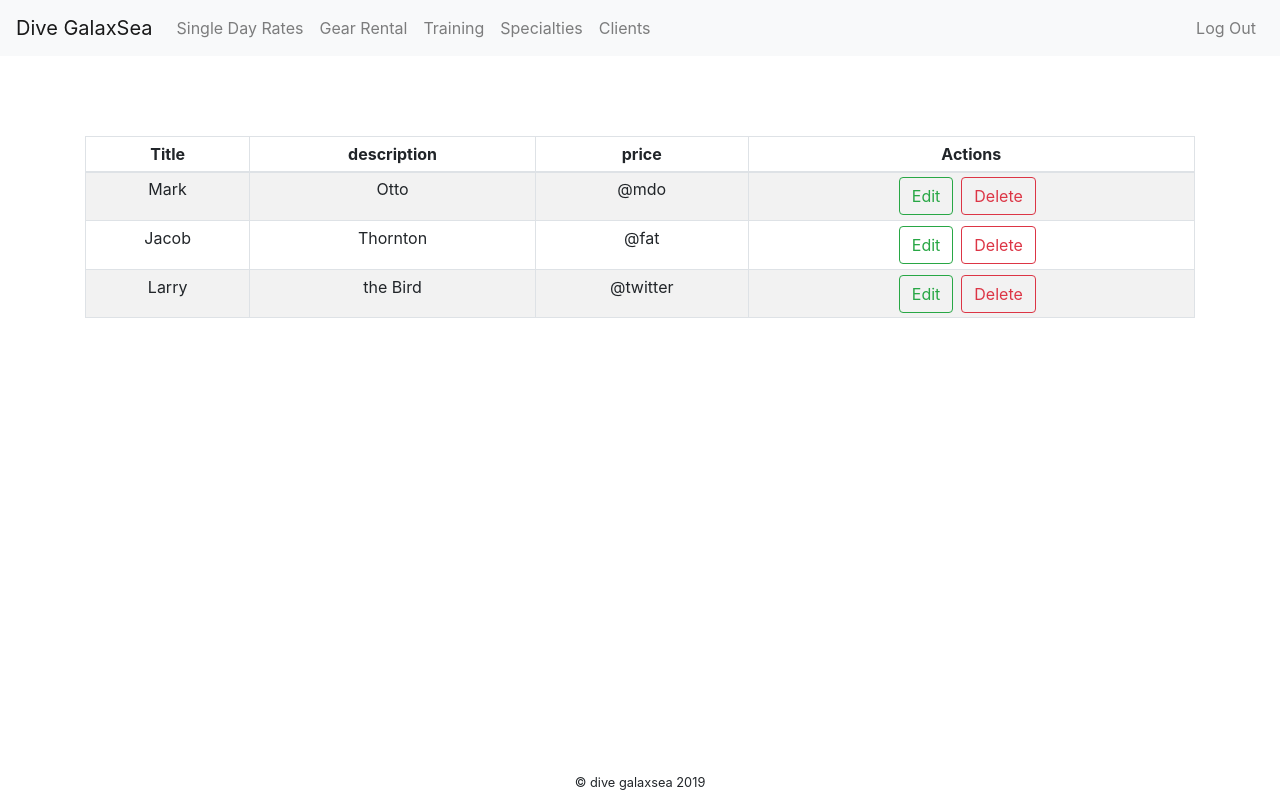
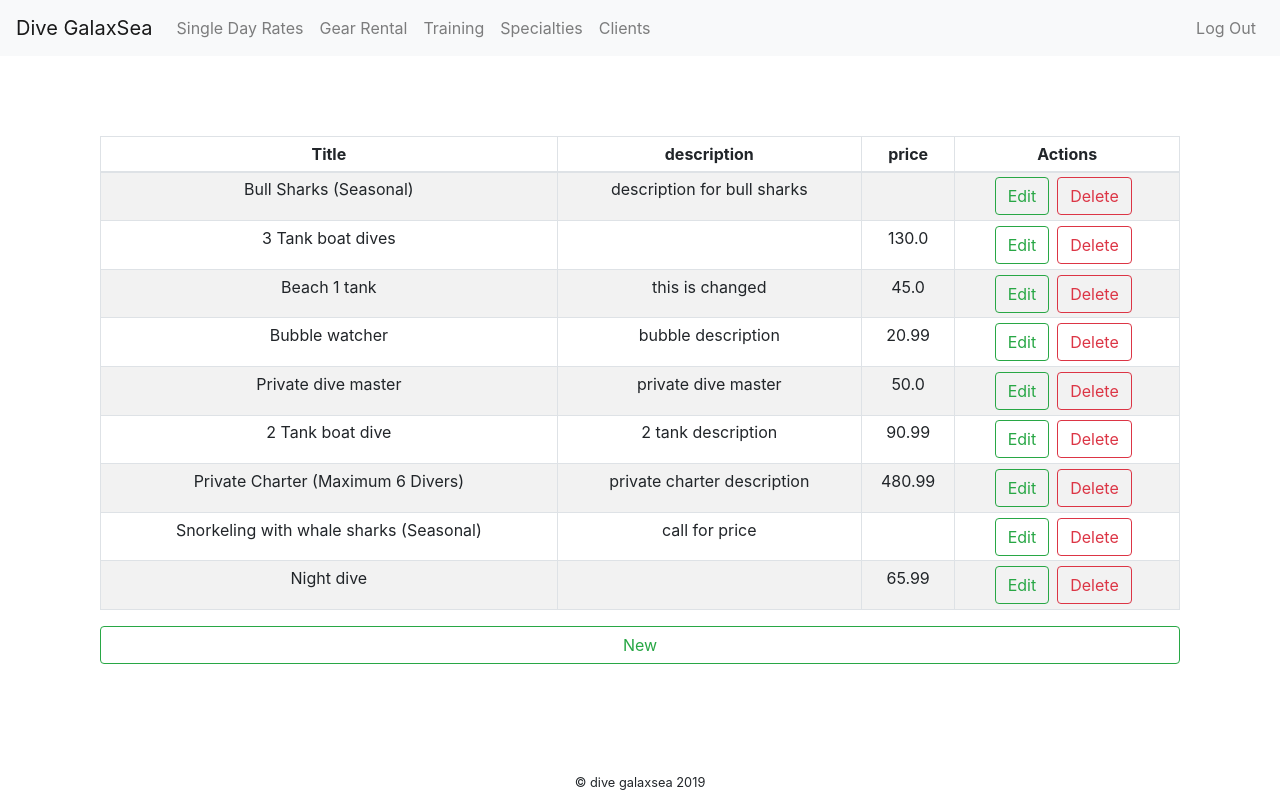
Before and after one commit to troyleach/divegalaxy-admin-react, a React (Create React App) app: page / in a window 1280 px wide. Built offline with nearby package versions, Linux system fonts and the light colour scheme; the HTML template or start-up script is replaced by a standard one.

Commit message:
added fake data to table

```diff
--- a/package.json
+++ b/package.json
@@ -8,6 +8,7 @@
     "react": "^16.8.6",
     "react-bootstrap": "^1.0.0-beta.10",
     "react-dom": "^16.8.6",
+    "react-router-dom": "^5.0.1",
     "react-scripts": "3.0.1"
   },
   "scripts": {
@@ -30,5 +31,6 @@
       "last 1 firefox version",
       "last 1 safari version"
     ]
-  }
+  },
+  "devDependencies": {}
 }
--- a/src/App.js
+++ b/src/App.js
@@ -3,18 +3,16 @@ import logo from './logo.svg';
 import 'bootstrap/dist/css/bootstrap.min.css';
 import './App.css';
 
-import DisplayTable from './Table';
+import BodyDisplay from './BodyDisplay';
 import Header from './Header';
 import Footer from './Footer';
-import { Container } from 'react-bootstrap';
 
 function App() {
   return (
     <div className="App">
       <Header />
-      <DisplayTable />
+      <BodyDisplay />
       <Footer />
-
     </div >
   );
 }
--- /dev/null
+++ b/src/BodyDisplay.js
@@ -0,0 +1,26 @@
+import React, {
+  Component
+} from 'react';
+
+import DisplayTable from './Table';
+
+const fakeData = require('./data');
+
+class BodyDisplay extends Component {
+  constructor(props) {
+    super(props);
+    this.state = {
+      data: fakeData
+    }
+  }
+  render() {
+    console.log('shit head', this.state)
+    return (
+      <div className='container'>
+        <DisplayTable {...this.state} />
+      </div >
+    )
+  }
+}
+
+export default BodyDisplay;
--- a/src/Header.js
+++ b/src/Header.js
@@ -9,11 +9,11 @@ class Header extends React.Component {
         <Navbar.Toggle aria-controls="responsive-navbar-nav" />
         <Navbar.Collapse id="responsive-navbar-nav">
           <Nav className="mr-auto">
-            <Nav.Link href="#features">Single Day Rates</Nav.Link>
-            <Nav.Link href="#pricing">Gear Rental</Nav.Link>
-            <Nav.Link href="#pricing">Training</Nav.Link>
-            <Nav.Link href="#pricing">Specialties</Nav.Link>
-            <Nav.Link href="#pricing">Clients</Nav.Link>
+            <Nav.Link href="#SingleDayRates">Single Day Rates</Nav.Link>
+            <Nav.Link href="#GearRental">Gear Rental</Nav.Link>
+            <Nav.Link href="#Training">Training</Nav.Link>
+            <Nav.Link href="#Specialties">Specialties</Nav.Link>
+            <Nav.Link href="#Clients">Clients</Nav.Link>
           </Nav>
           <Nav>
             <Nav.Link href="#deets">Log Out</Nav.Link>
--- a/src/Table.js
+++ b/src/Table.js
@@ -4,7 +4,30 @@ import React, {
 import { Button, Table } from 'react-bootstrap';
 
 class DisplayTable extends Component {
+  constructor(props) {
+    super(props);
+  }
+
+  renderTableData() {
+    return this.props.data.map((item, index) => {
+      const { id, title, description, price } = item //destructuring
+      return (
+        <tr key={id}>
+          <td>{title}</td>
+          <td>{description}</td>
+          <td>{price}</td>
+          <td>
+            <Button variant="outline-success" className="action-buttons">Edit</Button>
+            <Button variant="outline-danger" className="action-buttons">Delete</Button>
+          </td>
+        </tr>
+      )
+    })
+  }
+
   render() {
+    // console.log('shit head in table', data)
+    console.log('data', this.props)
     return (
       <div className='container'>
         <Table striped bordered hover size="sm">
@@ -17,35 +40,10 @@ class DisplayTable extends Component {
             </tr>
           </thead>
           <tbody>
-            <tr>
-              <td>Mark</td>
-              <td>Otto</td>
-              <td>@mdo</td>
-              <td>
-                <Button variant="outline-success" className="action-buttons">Edit</Button>
-                <Button variant="outline-danger" className="action-buttons">Delete</Button>
-              </td>
-            </tr>
-            <tr>
-              <td>Jacob</td>
-              <td>Thornton</td>
-              <td>@fat</td>
-              <td>
-                <Button variant="outline-success" className="action-buttons">Edit</Button>
-                <Button variant="outline-danger" className="action-buttons">Delete</Button>
-              </td>
-            </tr>
-            <tr>
-              <td>Larry</td>
-              <td>the Bird</td>
-              <td>@twitter</td>
-              <td>
-                <Button variant="outline-success" className="action-buttons">Edit</Button>
-                <Button variant="outline-danger" className="action-buttons">Delete</Button>
-              </td>
-            </tr>
+            {this.renderTableData()}
           </tbody>
         </Table>
+        <Button variant="outline-success" block>New</Button>
       </div >
     )
   }
--- /dev/null
+++ b/src/data.js
@@ -0,0 +1,78 @@
+const singleDayRates =
+  [
+    {
+      "id": 1,
+      "title": "Bull Sharks (Seasonal)",
+      "price": null,
+      "description": "description for bull sharks",
+      "created_at": "2017-08-03T03:17:37.054Z",
+      "updated_at": "2017-08-07T02:04:40.947Z"
+    },
+    {
+      "id": 2,
+      "title": "3 Tank boat dives",
+      "price": "130.0",
+      "description": null,
+      "created_at": "2017-08-03T03:17:37.056Z",
+      "updated_at": "2017-10-06T02:12:15.957Z"
+    },
+    {
+      "id": 3,
+      "title": "Beach 1 tank",
+      "price": "45.0",
+      "description": "this is changed",
+      "created_at": "2017-08-03T03:17:37.059Z",
+      "updated_at": "2017-10-06T02:14:05.156Z"
+    },
+    {
+      "id": 4,
+      "title": "Bubble watcher",
+      "price": "20.99",
+      "description": "bubble description",
+      "created_at": "2017-08-03T03:17:37.061Z",
+      "updated_at": "2017-10-06T02:25:13.564Z"
+    },
+    {
+      "id": 8,
+      "title": "Private dive master",
+      "price": "50.0",
+      "description": "private dive master",
+      "created_at": "2017-08-03T03:17:37.074Z",
+      "updated_at": "2017-10-06T02:25:36.626Z"
+    },
+    {
+      "id": 6,
+      "title": "2 Tank boat dive",
+      "price": "90.99",
+      "description": "2 tank description",
+      "created_at": "2017-08-03T03:17:37.070Z",
+      "updated_at": "2017-10-06T02:26:15.383Z"
+    },
+    {
+      "id": 5,
+      "title": "Private Charter (Maximum 6 Divers)",
+      "price": "480.99",
+      "description": "private charter description",
+      "created_at": "2017-08-03T03:17:37.065Z",
+      "updated_at": "2017-10-06T02:35:15.578Z"
+    },
+    {
+      "id": 9,
+      "title": "Snorkeling with whale sharks (Seasonal)",
+      "price": null,
+      "description": "call for price",
+      "created_at": "2017-08-03T03:17:37.075Z",
+      "updated_at": "2017-10-07T22:42:25.077Z"
+    },
+    {
+      "id": 7,
+      "title": "Night dive",
+      "price": "65.99",
+      "description": null,
+      "created_at": "2017-08-03T03:17:37.072Z",
+      "updated_at": "2017-10-14T00:07:32.682Z"
+    }
+  ]
+
+
+module.exports = singleDayRates;
```
Also changed, not shown: 1 other file (tests, documents, lock files or other folders).
